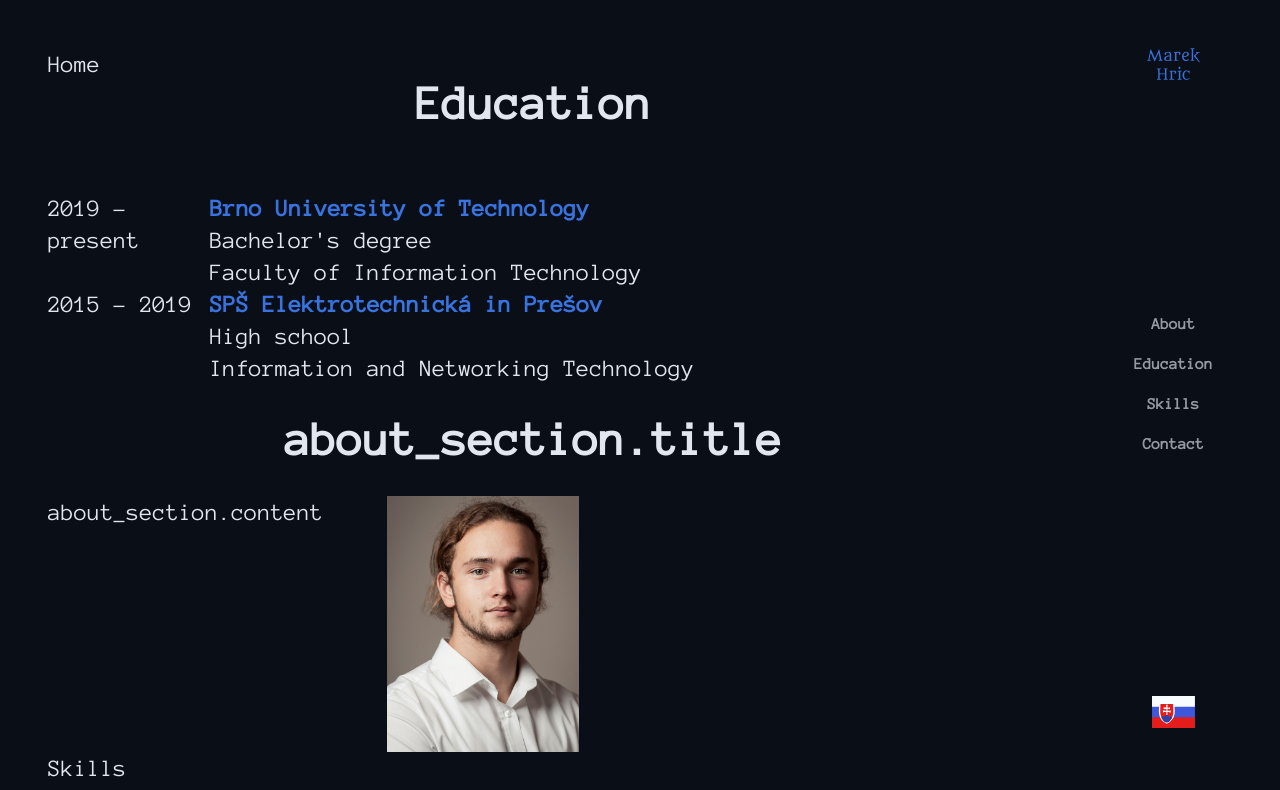
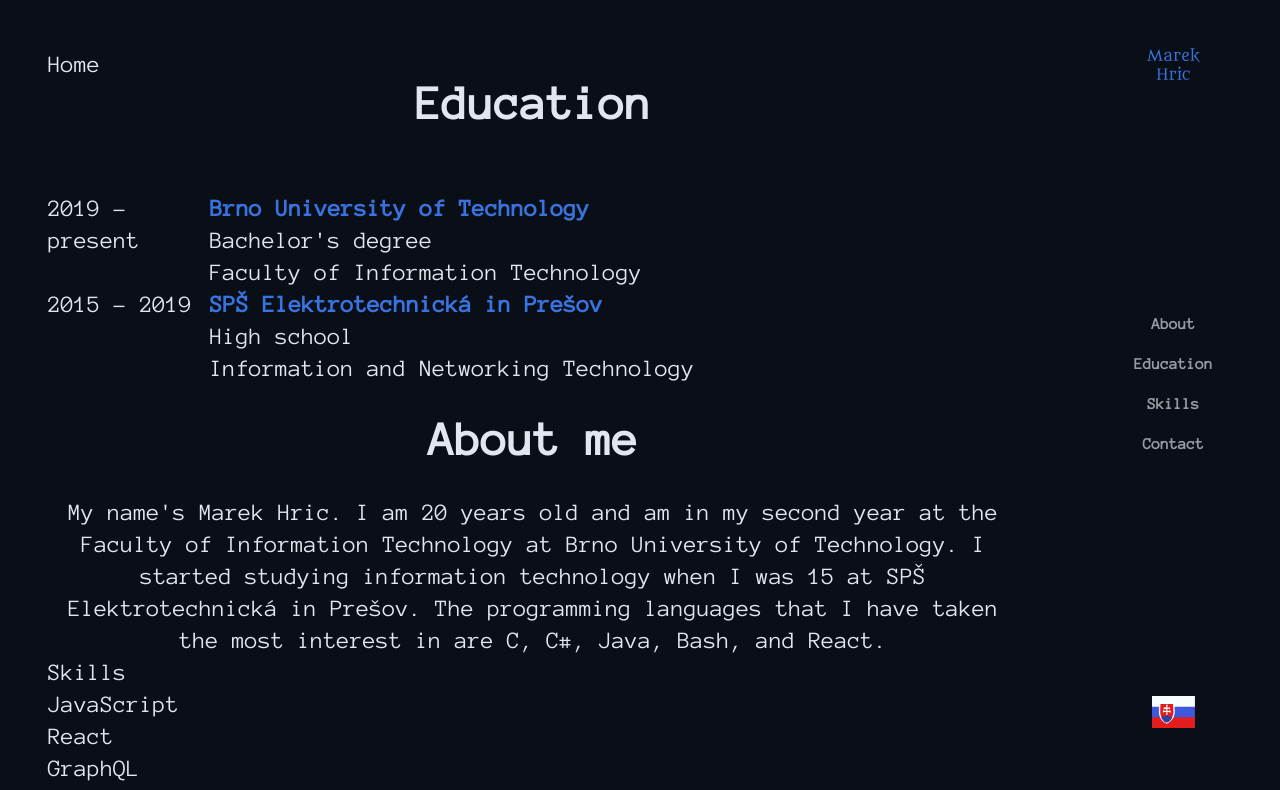
Before and after one commit to Marek324/Personal-page, a React (Vite) app: page / in a window 1280 px wide. Shown: the top 790 px of the page. Built offline with nearby package versions, Linux system fonts and the light colour scheme.

Commit message:
Removed my image from about section

```diff
--- a/src/components/sections/About.tsx
+++ b/src/components/sections/About.tsx
@@ -1,26 +1,15 @@
 import { useTranslation } from "react-i18next";
-import meImg from "../../assets/tablo_c.jpg";
 
 function About() {
     const { t } = useTranslation();
 
     return (
         <>
-            <h1 className="text-5xl font-bold text-center pb-8">
-                {t("about_section.title")}
-            </h1>
-            <div className="flex">
-                <div className="flex-start h-64 pr-8">
-                    <p className="text-center">{t("about_section.content")}</p>
-                </div>
-                <div className="flex-end w-1/4 relative pl-8">
-                    <img
-                        className="w-48 h-64 object-cover"
-                        src={meImg}
-                        alt="Picture of me"
-                    />
-                </div>
-            </div>
+            <h2 className="text-5xl font-bold text-center pb-8">
+                {t("about.title")}
+            </h2>
+
+            <p className="text-center">{t("about.content")}</p>
         </>
     );
 }
```
